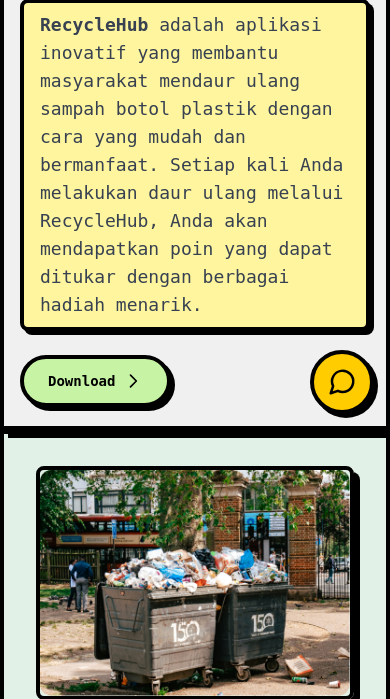
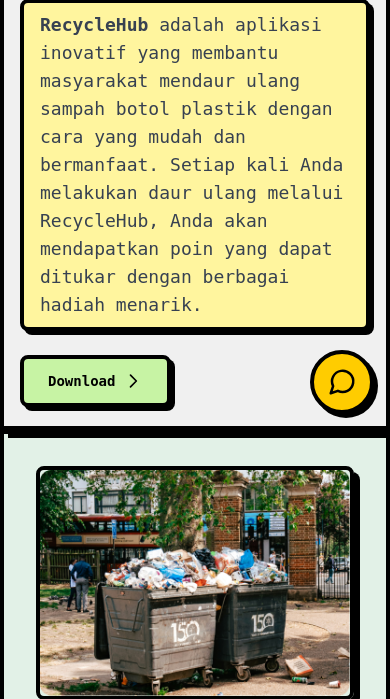
Before and after one commit to 1lwlawck/recyclehub-main-apps, a Flask app: page / in a window 390 px wide. Shown: the part 414-1113 px from the top of the page. Run offline with Flask 3, Linux system fonts and the light colour scheme; some libraries are stand-ins or nearby versions.

Commit message:
updating ui

```diff
--- a/templates/sections/beranda-section.html
+++ b/templates/sections/beranda-section.html
@@ -46,7 +46,7 @@
         </p>
         <div class="mt-6 sm:mt-8">
           <a
-            class="inline-flex items-center px-6 py-3 sm:px-8 sm:py-4 bg-[#C7F3A4] border-4 border-black shadow-[4px_4px_0px_rgba(0,0,0,1)] text-black hover:bg-[#B2EE8E] active:bg-[#9EE778] text-sm sm:text-base font-semibold rounded-full animate__animated animate__heartBeat"
+            class="inline-flex items-center px-6 py-3 sm:px-8 sm:py-4 bg-[#C7F3A4] border-4 border-black shadow-[4px_4px_0px_rgba(0,0,0,1)] text-black hover:bg-[#B2EE8E] active:bg-[#9EE778] text-sm sm:text-base font-semibold rounded-lg animate__animated animate__heartBeat"
             href="#"
           >
             Download
```
